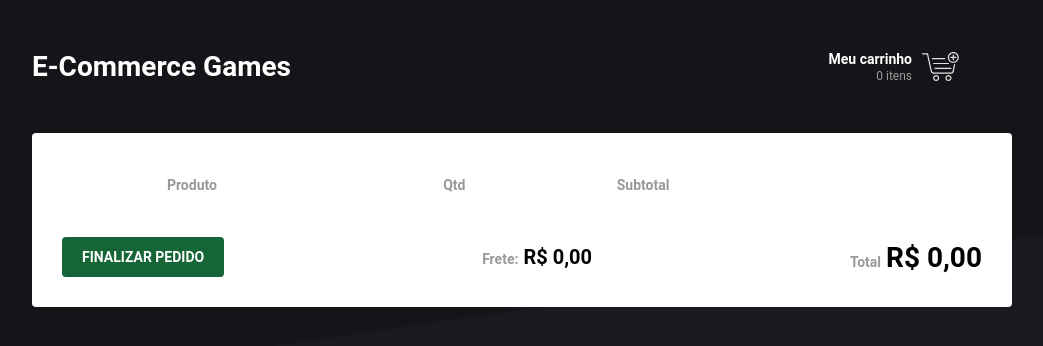
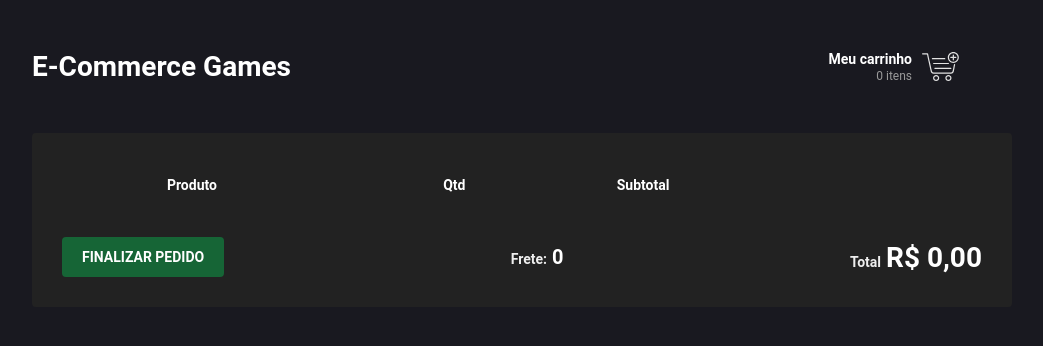
Before and after one commit to nederhayden/challenge-supera, a React (Create React App) app: page /cart in a window 1280 px wide. Shown: the top 346 px of the page, without its empty margins (118-1161 px from the left). Built offline with nearby package versions, Linux system fonts and the light colour scheme.

Commit message:
customizing the layout colors

```diff
--- a/public/index.html
+++ b/public/index.html
@@ -8,7 +8,7 @@
             name="description"
             content="Web site created using create-react-app"
         />
-        <title>Redux</title>
+        <title>E-Commerce Games</title>
     </head>
     <body>
         <noscript>You need to enable JavaScript to run this app.</noscript>
--- a/src/pages/Cart/index.js
+++ b/src/pages/Cart/index.js
@@ -14,17 +14,17 @@ export default function Cart() {
     const total = useSelector((state) =>
         formatPrice(
             state.cart.reduce((totalSum, product) => {
-                return totalSum + 10 + product.price * product.amount;
+                return totalSum + product.price * product.amount > 250
+                    ? totalSum + product.price * product.amount
+                    : totalSum + 10 + product.price * product.amount;
             }, 0)
         )
     );
 
     const shipping = useSelector((state) =>
-        formatPrice(
-            state.cart.reduce((totalSum, product) => {
-                return totalSum + 10 * product.amount;
-            }, 0)
-        )
+        state.cart.reduce((totalSum) => {
+            return total > 250 ? 'Grátis' : formatPrice(totalSum + 10);
+        }, 0)
     );
 
     const cart = useSelector((state) =>
@@ -73,7 +73,6 @@ export default function Cart() {
                             </td>
                             <td>
                                 <strong>{product.name}</strong>
-                                <span>{product.priceFormatted}</span>
                             </td>
                             <td>
                                 <div>
--- a/src/pages/Cart/styles.js
+++ b/src/pages/Cart/styles.js
@@ -3,7 +3,7 @@ import { darken } from 'polished';
 
 export const Container = styled.div`
     padding: 30px;
-    background: #fff;
+    background: #222;
     border-radius: 4px;
 
     footer {
@@ -33,7 +33,7 @@ export const ProductTable = styled.table`
     width: 100%;
 
     thead th {
-        color: #999;
+        color: #fff;
         text-align: left;
         padding: 12px;
     }
@@ -48,7 +48,7 @@ export const ProductTable = styled.table`
     }
 
     strong {
-        color: #333;
+        color: #eee;
         display: block;
     }
 
@@ -57,6 +57,7 @@ export const ProductTable = styled.table`
         margin-top: 5px;
         font-size: 18px;
         font-weight: bold;
+        color: #fff;
     }
 
     div {
@@ -69,6 +70,7 @@ export const ProductTable = styled.table`
             border-radius: 4px;
             color: #555;
             padding: 6px;
+            width: 50px;
         }
     }
 
@@ -84,13 +86,14 @@ export const Frete = styled.div`
     align-items: baseline;
 
     p {
-        color: #999;
+        color: #eee;
         font-weight: bold;
     }
 
     strong {
         font-size: 20px;
         margin-left: 5px;
+        color: #fff;
     }
 `;
 
@@ -99,12 +102,13 @@ export const Total = styled.div`
     align-items: baseline;
 
     span {
-        color: #999;
+        color: #eee;
         font-weight: bold;
     }
 
     strong {
         font-size: 28px;
         margin-left: 5px;
+        color: #fff;
     }
 `;
--- a/src/styles/global.js
+++ b/src/styles/global.js
@@ -1,7 +1,4 @@
 import { createGlobalStyle } from 'styled-components';
-
-import 'react-toastify/dist/ReactToastify.css';
-import background from '../assets/background.svg';
 
 export default createGlobalStyle`
     @import url('https://fonts.googleapis.com/css2?family=Roboto:wght@400;700&display=swap');
@@ -13,8 +10,7 @@ export default createGlobalStyle`
     }
 
     body {
-        background: #191920 url(${background}) no-repeat center top;
-        -webkit-font-smoothing: antialiased;
+        background: #191920 ;
     }
 
     body, input, button {
```
Also changed, not shown: src/assets/background.svg (deleted).
